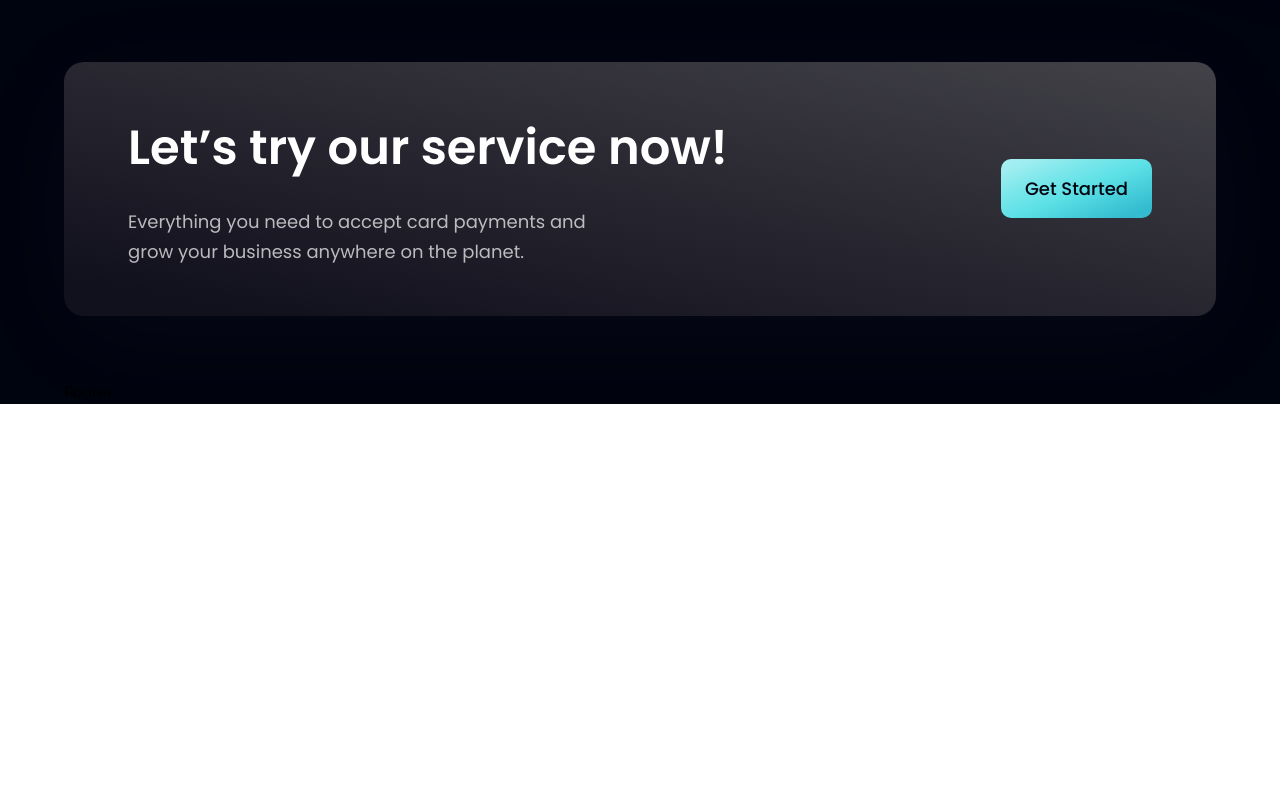
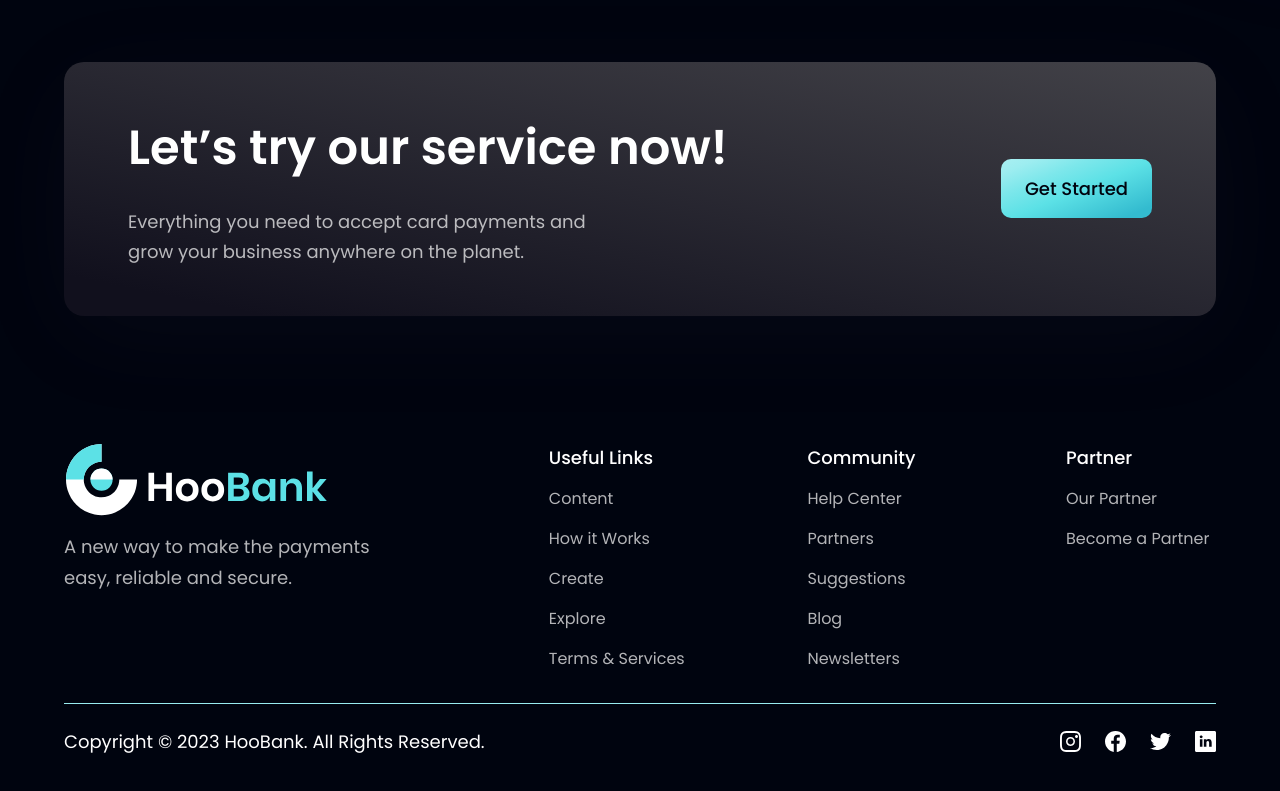
Before and after one commit to SaadEssam/hoobank-template-react, a React (Vite) app: page / in a window 1280 px wide. Shown: the part 4082-4873 px from the top of the page. Before the commit the page ends 4486 px from the top, so only its background shows below. Built offline with nearby package versions, Linux system fonts and the light colour scheme.

Commit message:
Footer component

```diff
--- a/src/components/CTA.jsx
+++ b/src/components/CTA.jsx
@@ -7,7 +7,8 @@
   flex-col bg-black-gradient-2 rounded-[20px] box-shadow`}>
     <div className="flex-1 flex flex-col">
       <h2 className={`${styles.heading2}`}>Let’s try our service now!</h2>
-      <p className={`${styles.paragraph} max-w-[470px] mt-5`}>Everything you need to accept card payments and grow your business anywhere on the planet.</p>
+      <p className={`${styles.paragraph} max-w-[470px] mt-5`}>Everything you need to accept
+      card payments and grow your business anywhere on the planet.</p>
     </div>
     <div className={`${styles.flexCenter} sm:ml-10 ml-0 sm:mt-0 mt-10`}>
       <Button />
--- a/src/components/Footer.jsx
+++ b/src/components/Footer.jsx
@@ -1,9 +1,48 @@
 import React from 'react'
+import styles from '../style'
+import { logo } from '../assets'
+import { footerLinks, socialMedia } from '../constants'
 
-const Footer = () => {
-  return (
-    <div>Footer</div>
-  )
-}
+const Footer = () => (
+  <section className={`${styles.flexCenter} ${styles.paddingY} flex-col`}>
+    <div className={`${styles.flexStart} md:flex-row flex-col mb-8 w-full`}>
+      <div className="flex-1 flex flex-col justify-start mr-10">
+        <img src={logo} alt="hoobank" className="w-[266px] h-[72px] object-contain" />
+        <p className={`${styles.paragraph} mt-4 max-w-[310px]`}>A new way to make the payments easy, reliable and secure.</p>
+      </div>
 
+      <div className="flex-[1.5] w-full flex flex-row justify-between flex-wrap md:mt-0 mt-10">
+        {footerLinks.map((footerLink) => (
+          <div key={footerLink.key} className="flex flex-col ss:my-0 my-4 min-w-[150px]">
+            <h4 className="font-poppins font-medium text-[18px] leading-[27px] text-white">
+              {footerLink.title}
+            </h4>
+            <ul className="list-none mt-4">
+              {footerLink.links.map((Link, index) => (
+                <li key={Link.name} className={`font-poppins font-normal text-[16px] leading-[24px]
+                text-dimWhite hover:text-secondary cursor-pointer
+                ${index !== footerLink.links.length - 1 ? 'mb-4' : 'mb-0'}`}>
+                  {Link.name}
+                </li>
+              ))}
+            </ul>
+          </div>
+        ))}
+      </div>
+    </div>
+
+    <div className="w-full flex justify-between items-center md:flex-row flex-col pt-6
+    border-t-[1px] border-t-[#98ecef]">
+      <p className="font-poppins font-normal text-center text-[18px] leading-[27px] text-white">
+      Copyright © 2023 HooBank. All Rights Reserved.
+      </p>
+      <div className="flex flex-row md:mt-0 mt-6">
+        {socialMedia.map((social, index) => (
+          <img key={social.id} src={social.icon} alt={social.id} className={`w-[21px] h-[21px]
+          object-contain cursor-pointer ${index !== socialMedia.length - 1 ? 'mr-6' : 'mr-0'}`} />
+        ))}
+      </div>
+    </div>
+  </section>
+)
 export default Footer
--- a/src/components/Navbar.jsx
+++ b/src/components/Navbar.jsx
@@ -11,7 +11,7 @@
       <ul className="list-none sm:flex hidden justify-end items-center flex-1">
         {navLinks.map((nav, index) => (
           <li className={`font-poppins font-normal cursor-pointer
-            text-[16px] ${index === navLinks.length - 1 ? 'mr-0' : 'mr-10'} text-white`} key={nav.id}>
+            text-[16px] hover:text-secondary ${index === navLinks.length - 1 ? 'mr-0' : 'mr-10'} text-white`} key={nav.id}>
             <a href={`#${nav.id}`}>
               {nav.title}
             </a>
--- a/src/constants/index.js
+++ b/src/constants/index.js
@@ -90,63 +90,78 @@
 
 export const footerLinks = [
   {
+    key: "key-1",
     title: "Useful Links",
     links: [
       {
+        key: "link-1",
         name: "Content",
         link: "https://www.hoobank.com/content/",
       },
       {
+        key: "link-2",
         name: "How it Works",
         link: "https://www.hoobank.com/how-it-works/",
       },
       {
+        key: "link-3",
         name: "Create",
         link: "https://www.hoobank.com/create/",
       },
       {
+        key: "link-4",
         name: "Explore",
         link: "https://www.hoobank.com/explore/",
       },
       {
+        key: "link-5",
         name: "Terms & Services",
         link: "https://www.hoobank.com/terms-and-services/",
       },
     ],
   },
   {
+    key: "key-2",
     title: "Community",
     links: [
       {
+        key: "community-1",
         name: "Help Center",
         link: "https://www.hoobank.com/help-center/",
       },
       {
+        key: "community-2",
         name: "Partners",
         link: "https://www.hoobank.com/partners/",
       },
       {
+        key: "community-3",
         name: "Suggestions",
         link: "https://www.hoobank.com/suggestions/",
       },
       {
+        key: "community-4",
         name: "Blog",
         link: "https://www.hoobank.com/blog/",
       },
       {
+        key: "community-5",
         name: "Newsletters",
         link: "https://www.hoobank.com/newsletters/",
       },
     ],
   },
   {
+    key: "key-3",
     title: "Partner",
     links: [
       {
+        key: "partner-1",
         name: "Our Partner",
         link: "https://www.hoobank.com/our-partner/",
       },
       {
+        key: "partner-2",
         name: "Become a Partner",
         link: "https://www.hoobank.com/become-a-partner/",
       },
```
